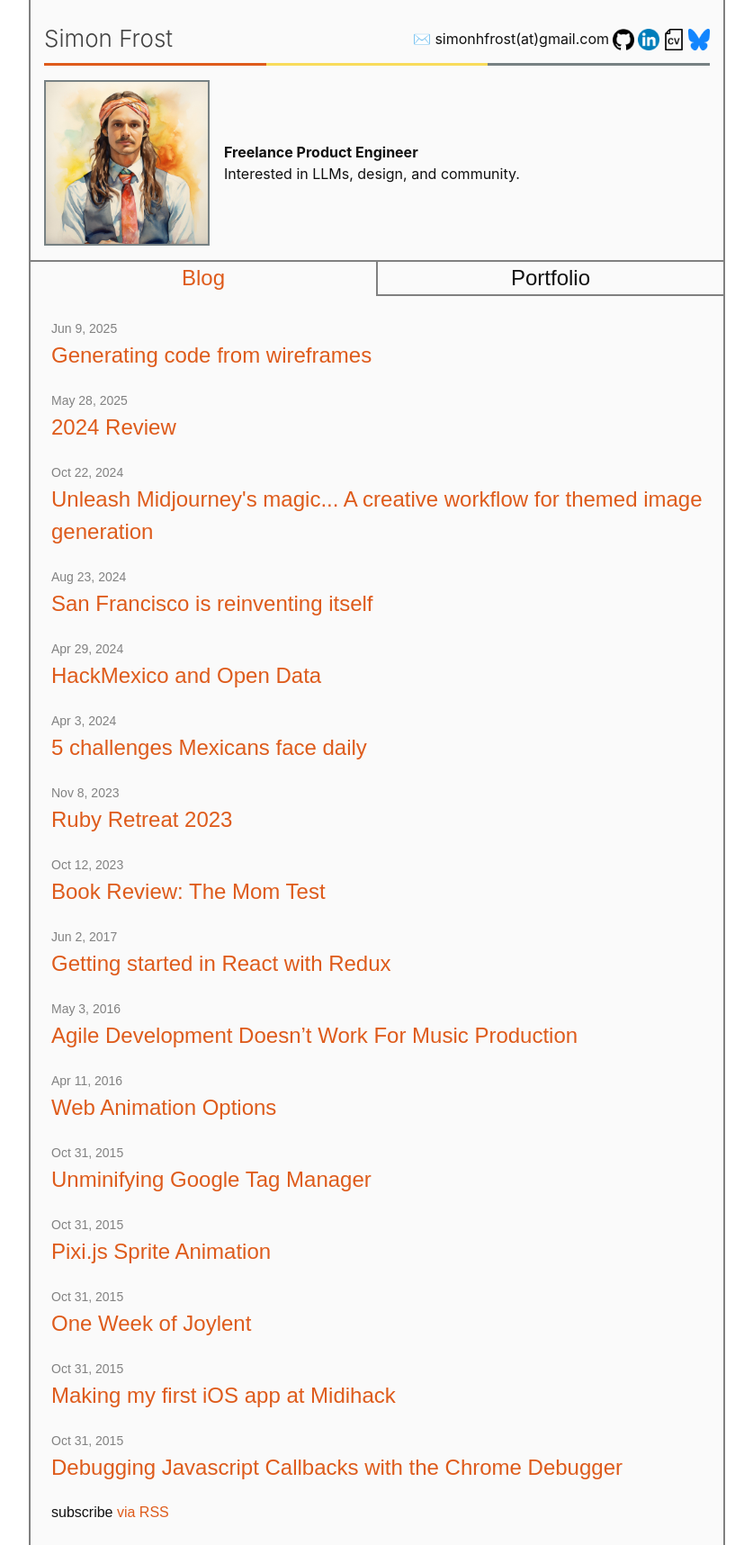
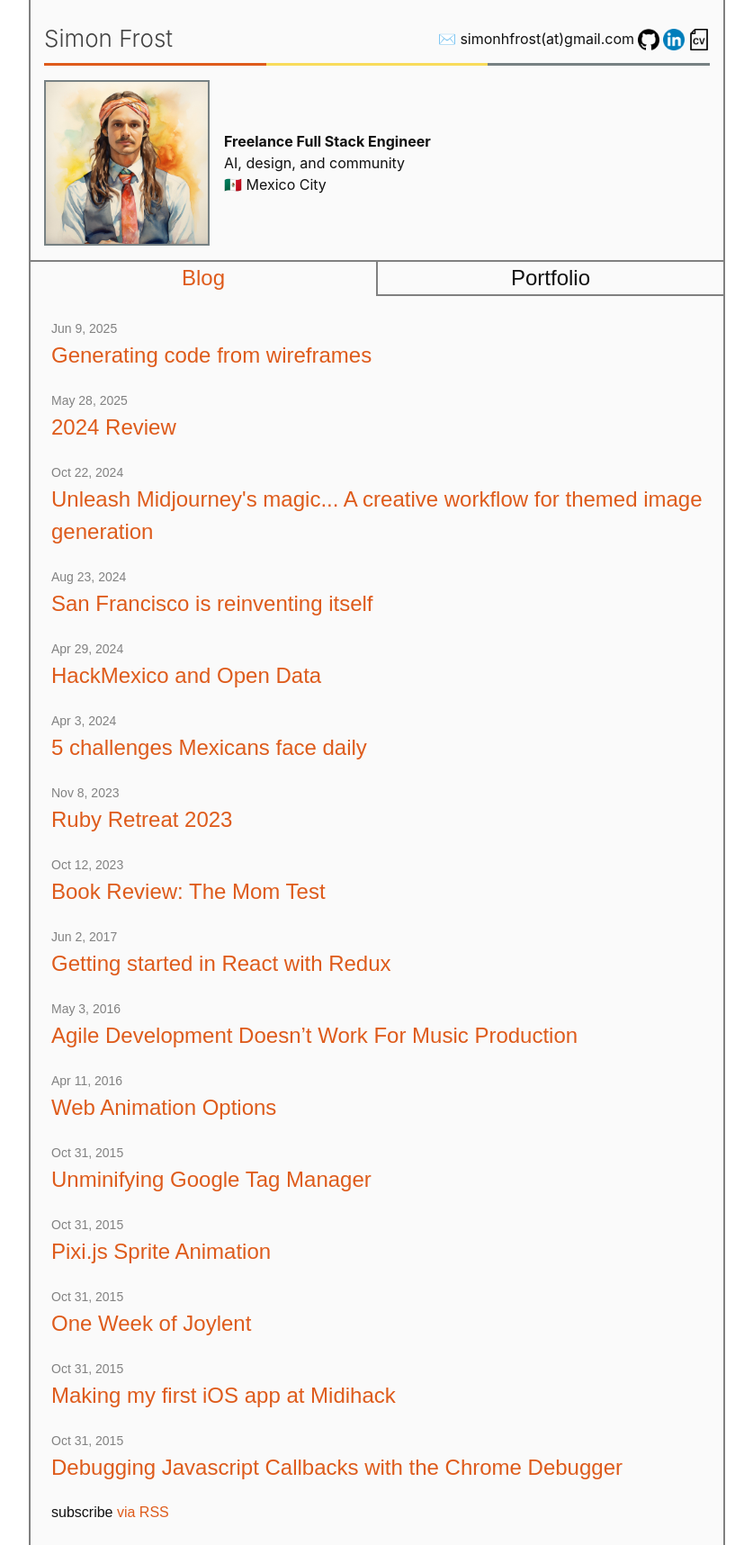
Before and after one commit to SimonHFrost/jekyll_blog, a Jekyll site: the page built from portfolio.md, in a window 1280 px wide. Shown: the whole page at 90% size, without its empty margins (221-1058 px from the left). Built offline with Jekyll 4.4.1, drawn with Linux system fonts in a browser that asks for light colours.

Commit message:
Update description

```diff
--- a/_includes/social.html
+++ b/_includes/social.html
@@ -45,5 +45,4 @@
       </svg> <span>{{ site.rss | escape }}</span></a></li>{%- endif -%}
 
   <a target="_blank" href="https://raw.githubusercontent.com/SimonHFrost/static-resume/master/Simon%20Frost%20Product%20Engineer%20Resume.pdf"><img class="png-icon" title="Resume" src="/assets/icons/document.png"></img></a>
-  <a target="_blank" href="https://bsky.app/profile/simonfrost.mx"><img class="png-icon" title="BlueSky" src="/assets/icons/bluesky.png"></img></a>
 </ul>
--- a/index.markdown
+++ b/index.markdown
@@ -102,8 +102,9 @@ list_title: "Latest Posts"
 
     <div class="profile-summary">
         <p class="mobile-only">✉️ simonhfrost(at)gmail.com</p>
-        <p style="margin-bottom: 0; font-weight: bold;">Freelance Product Engineer</p>
-        <p>Interested in LLMs, design, and community.</p>
+        <p style="margin-bottom: 0; font-weight: bold;">Freelance Full Stack Engineer</p>
+        <p style="margin-bottom: 0;">AI, design, and community</p>
+        <p>🇲🇽 Mexico City</p>
         <!-- <p style="margin-bottom: 0;">Keen to chat about a collaboration, or just to catch up?</p> -->
     </div>
 
--- a/portfolio.md
+++ b/portfolio.md
@@ -101,8 +101,9 @@ layout: home
 
     <div class="profile-summary">
         <p class="mobile-only">✉️ simonhfrost(at)gmail.com</p>
-        <p style="margin-bottom: 0; font-weight: bold;">Freelance Product Engineer</p>
-        <p>Interested in LLMs, design, and community.</p>
+        <p style="margin-bottom: 0; font-weight: bold;">Freelance Full Stack Engineer</p>
+        <p style="margin-bottom: 0;">AI, design, and community</p>
+        <p>🇲🇽 Mexico City</p>
         <!-- <p style="margin-bottom: 0;">Keen to chat about a collaboration, or just to catch up?</p> -->
     </div>
 
```
